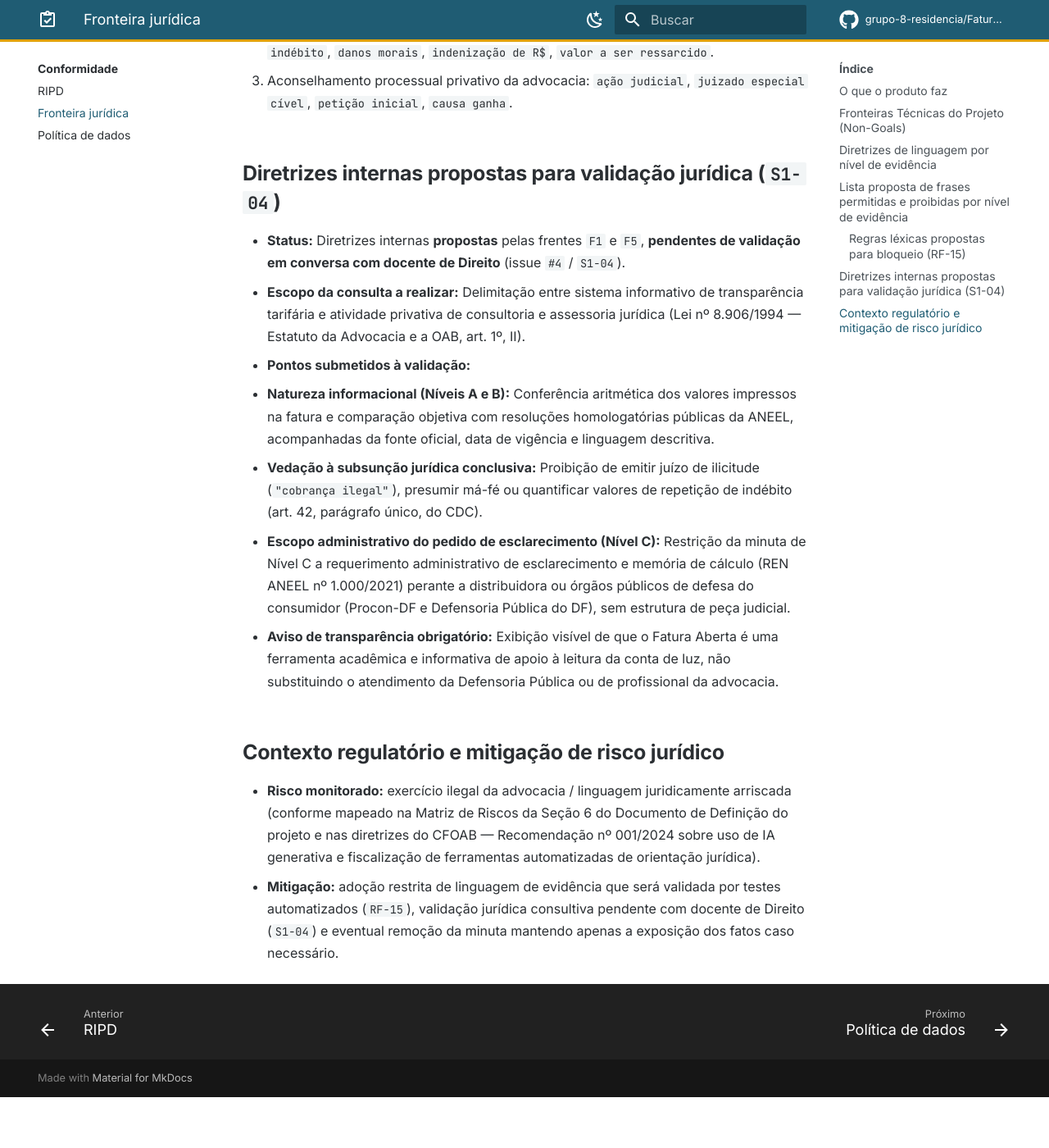
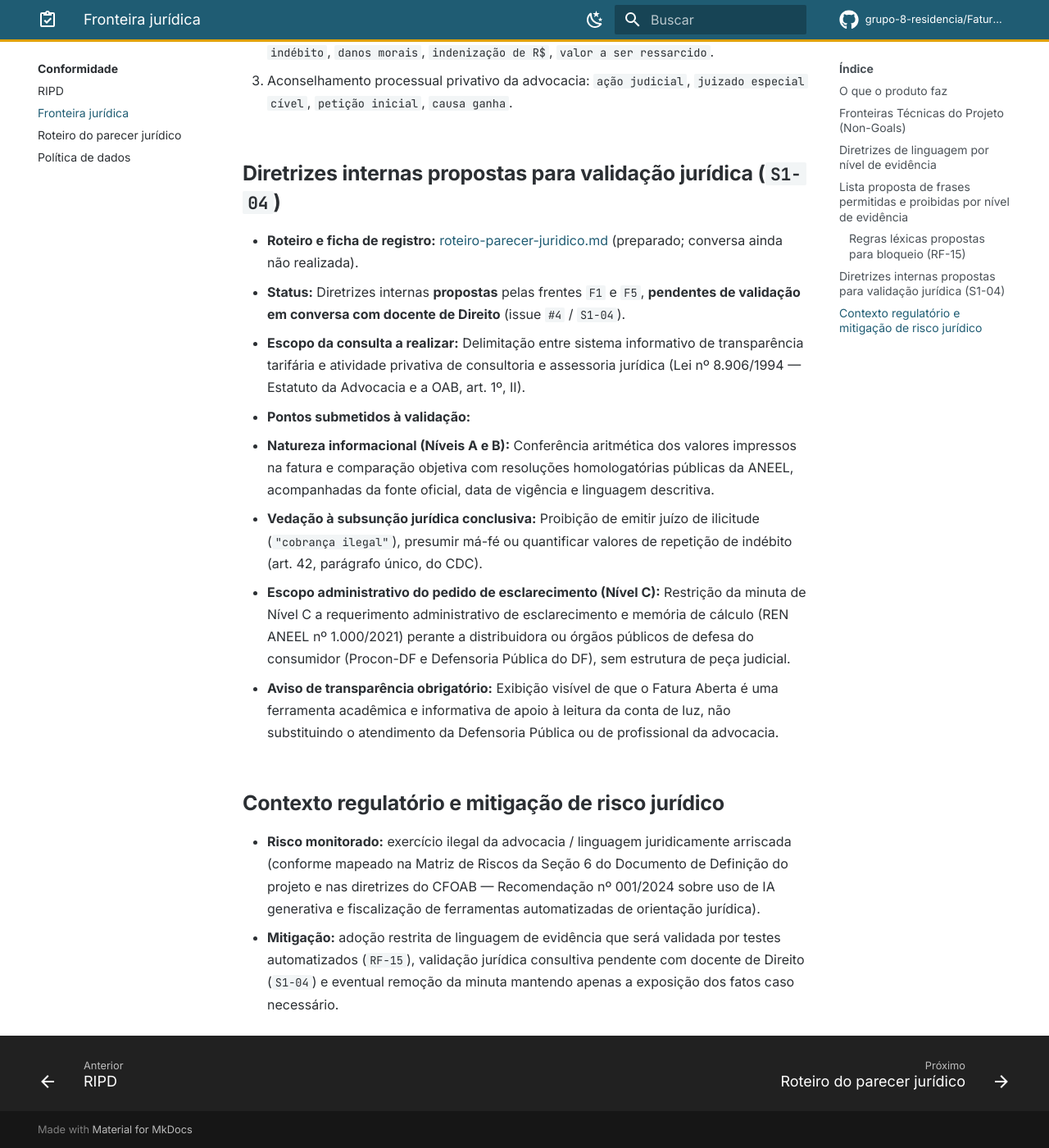
Before and after one commit to grupo-8-residencia/Fatura-Aberta, an MkDocs documentation site: the page built from docs/conformidade/fronteira-juridica.md, in a window 1280 px wide and 1400 px high, scrolled down 2652 px. Shown: the whole window at 82% size. Built offline with MkDocs 1.6.1 and Material for MkDocs 9.7.7, drawn with Linux system fonts in a browser that asks for light colours; plug-ins that fetch from the network failed and are left out; comment, search, counter and statistics services are not loaded; before the commit the page ends 3990 px from its top, so only the background shows below that.

Commit message:
docs(conformidade): adiciona roteiro e ficha da conversa com docente de Direito
Kit de preparação da S1-04 sem nenhum resultado preenchido; tudo que
depende da conversa fica como TODO. Refs #4

Co-Authored-By: Claude Sonnet 5.5 <noreply@anthropic.com>

```diff
--- a/docs/conformidade/fronteira-juridica.md
+++ b/docs/conformidade/fronteira-juridica.md
@@ -47,6 +47,7 @@ O verificador de saída (`RF-15`, a ser implementado nas Sprints 2 e 3) deverá
 
 ## Diretrizes internas propostas para validação jurídica (`S1-04`)
 
+- **Roteiro e ficha de registro:** [roteiro-parecer-juridico.md](roteiro-parecer-juridico.md) (preparado; conversa ainda não realizada).
 - **Status:** Diretrizes internas **propostas** pelas frentes `F1` e `F5`, **pendentes de validação em conversa com docente de Direito** (issue `#4` / `S1-04`).
 - **Escopo da consulta a realizar:** Delimitação entre sistema informativo de transparência tarifária e atividade privativa de consultoria e assessoria jurídica (Lei nº 8.906/1994 — Estatuto da Advocacia e a OAB, art. 1º, II).
 - **Pontos submetidos à validação:**
--- a/mkdocs.yml
+++ b/mkdocs.yml
@@ -112,6 +112,7 @@ nav:
       - conformidade/index.md
       - RIPD: conformidade/ripd.md
       - Fronteira jurídica: conformidade/fronteira-juridica.md
+      - Roteiro do parecer jurídico: conformidade/roteiro-parecer-juridico.md
       - Política de dados: conformidade/politica-de-dados.md
   - Segurança:
       - Injeção por imagem: seguranca/injecao-por-imagem.md
```
Also changed, not shown: docs/conformidade/roteiro-parecer-juridico.md (added).
